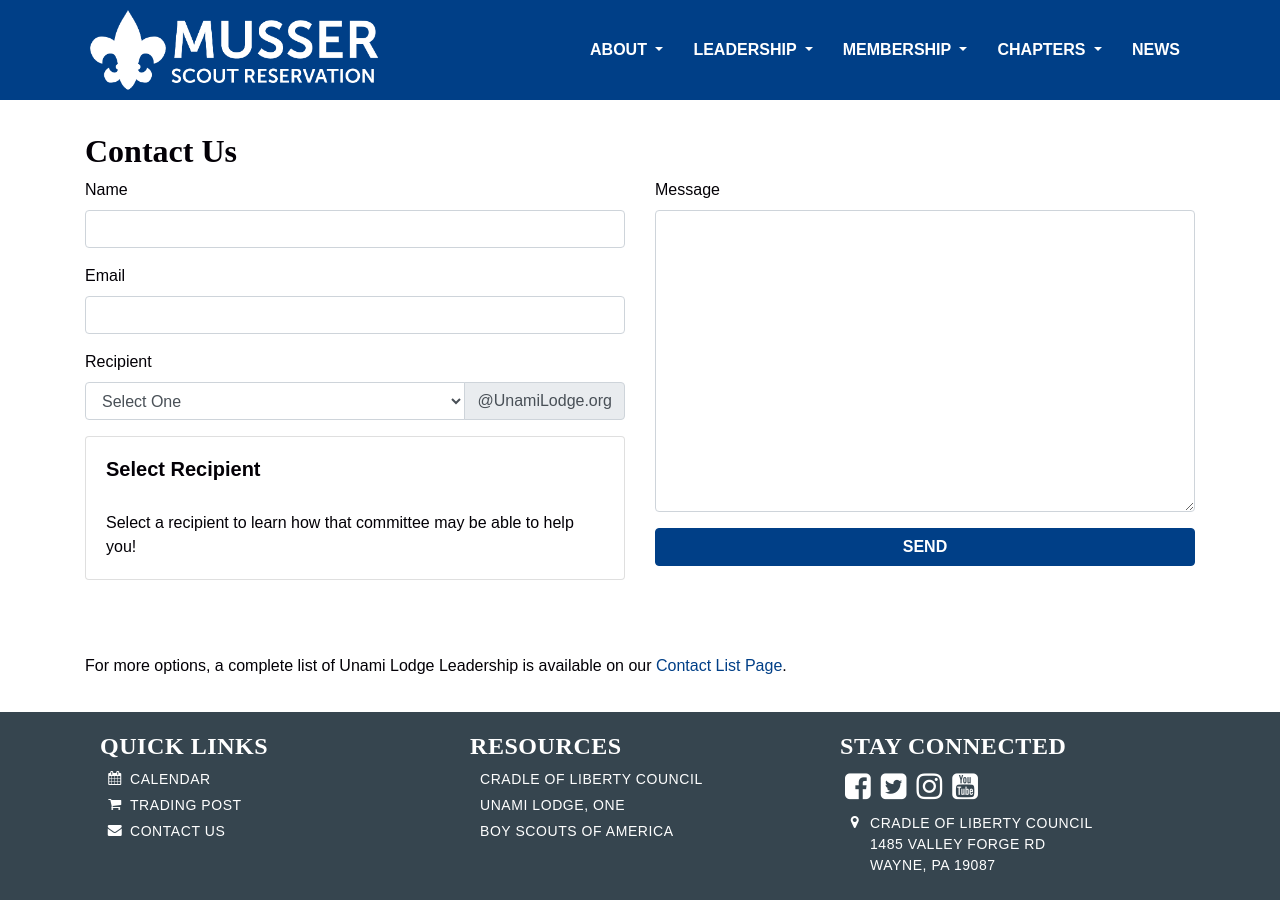
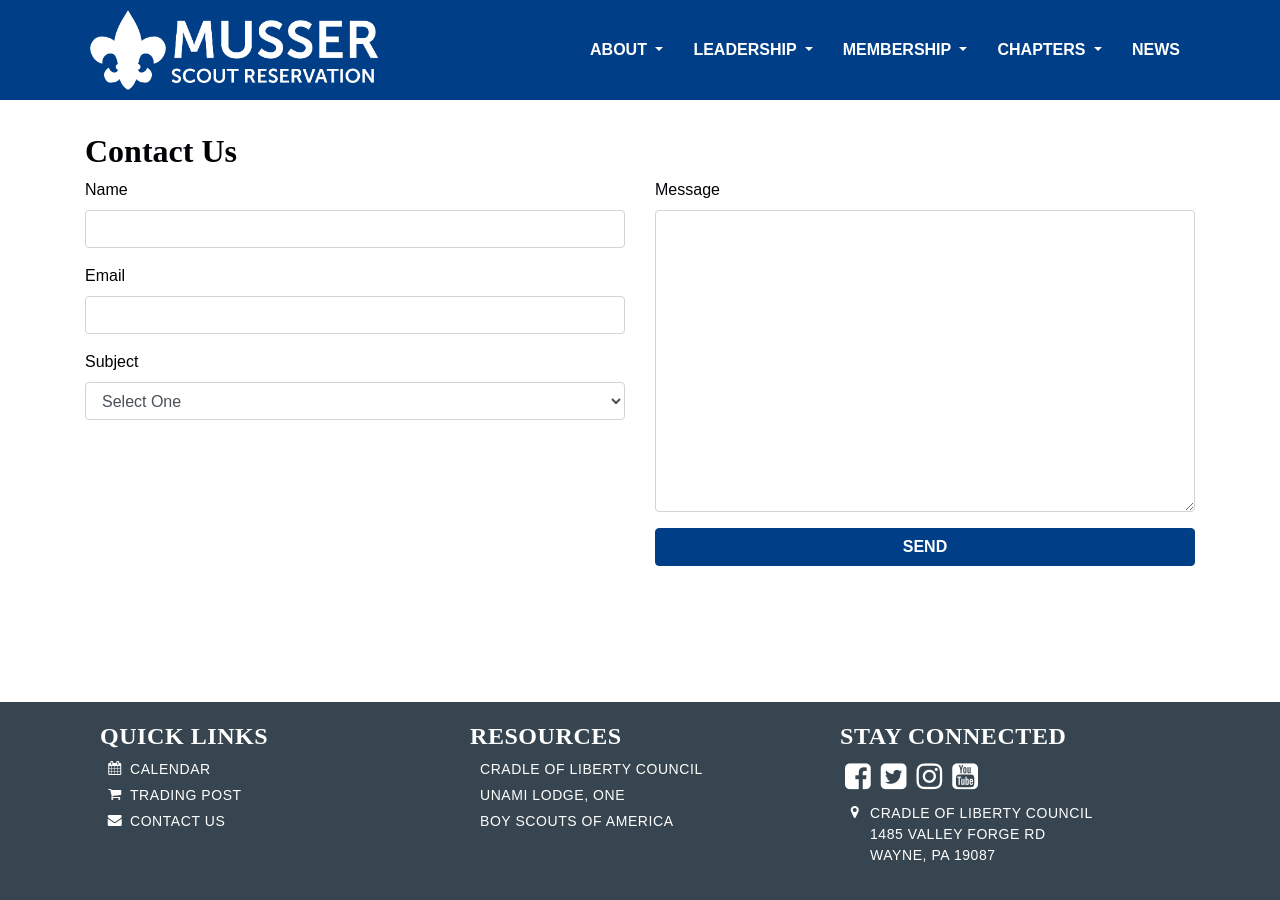
Before and after one commit to colbsa/MusserSR.org, a Jekyll site: the page built from contact.md, in a window 1280 px wide and 900 px high. Built offline with Jekyll 4.4.1, drawn with Linux system fonts in a browser that asks for light colours; some web fonts are replaced.

Commit message:
Reconfigured contact form. Still need to configure mailgun for it to work

```diff
--- a/_config.yml
+++ b/_config.yml
@@ -9,7 +9,7 @@
 url: http://127.0.0.1:4000
 baseurl:
 
-recaptcha: # Needs new key
+recaptcha: 6LdmHcIUAAAAAMMBaaQiAMhIn25IwZQC7Xeb2byD
 
 permalink: /news/:title
 
--- a/assets/custom/js/contact.js
+++ b/assets/custom/js/contact.js
@@ -1,36 +1,11 @@
----
----
-
-recipients = [
-  {%- for committee in site.data.committees -%}
-  {
-  "name": "{{committee.committee-name}}",
-  "email": "{{committee.email}}",
-  "description": "{{committee.responsibilities | capitalize}}"
-  },
-  {% endfor %}
-  ];
-
 $(function() {
-  var recipient = getUrlParams('recipient');
+  var subject = getUrlParams('subject');
   var message = getUrlParams('message');
-  if (recipient.length > 1){
-    $("#contactform-recipient").replaceWith("<input type=\"text\" class=\"form-control\" name=\"recipient\" id=\"requested_email\" placeholder=\"\" value=\"" + recipient + "\" disabled required>")
-    $("#contactform-card").remove();
+  if (subject.length > 1){
+    $("#contactform-subject").replaceWith("<input type=\"text\" class=\"form-control\" name=\"subject\" id=\"requested_subject\" placeholder=\"\" value=\"" + subject + "\" disabled required>")
     if (message.length > 1)
       $("#contactform-message").text(message);
   }
-});
-
-$("#contactform-recipient").change(function () {
-  var selector_value = this.value;
-  $.each(recipients, function(i, v) {
-    if (v.email == selector_value) {
-      $("#recipient-name").text(v.name);
-      $("#recipient-description").text(v.description);
-      return;
-    }
-  });
 });
 
 function ContactUsAlert(alert_class, alert_headline, alert_text) {
@@ -53,7 +28,7 @@
       required: true,
       email: true
     },
-    recipient: {
+    subject: {
       required: true,
     },
     message: {
@@ -63,7 +38,7 @@
   },
   messages: {
     name: "Please tell us your name.",
-    recipient: "Please select a recipient.",
+    subject: "Please select a subject.",
     email: {
       required: "Please give us your email address.",
       email: "Please put your email address in the format of name@example.com"
@@ -87,7 +62,7 @@
   ContactUsAlert(alert_class, alert_headline, alert_text)
   $("#contactform-name").prop('disabled', true);
   $("#contactform-email").prop('disabled', true);
-  $("#contactform-recipient").prop('disabled', true);
+  $("#contactform-subject").prop('disabled', true);
   $("#contactform-message").prop('disabled', true);
   $("#contactform-send").prop('disabled', true);
   $.ajax({
--- a/contact.md
+++ b/contact.md
@@ -20,27 +20,16 @@
         <input type="email" class="form-control" name="email" id="contactform-email" placeholder="" value="" required>
       </div>
       <div class="form-group">
-        <label for="recipient">Recipient</label>
+        <label for="subject">Subject</label>
         <div class="input-group">
-          <select class="form-control" name="recipient" id="contactform-recipient" required>
+          <select class="form-control" name="subject" id="contactform-subject" required>
             <option value="">Select One</option>
-            <option value="membership">Membership</option>
-            <option value="events">Events</option>
-            <option value="ordeal">Ordeal</option>
-            <option value="brotherhood">Brotherhood</option>
-            <option value="service">Service</option>
-            <option value="unitelections">Unit Elections</option>
-            <option value="communications">Communications / Other</option>
+            <option value="Summer Camp">Summer Camp</option>
+            <option value="Reservations">Reservations</option>
+            <option value="Fall Fest">Fall Fest</option>
+            <option value="Training">Training</option>
+            <option value="Other">Other</option>
           </select>
-          <div class="input-group-append">
-            <div class="input-group-text">@UnamiLodge.org</div>
-          </div>
-        </div>
-      </div>
-      <div class="card" id="contactform-card">
-        <div class="card-body">
-          <h5 class="card-title" id="recipient-name">Select Recipient</h5>
-          <p class="card-text" id="recipient-description">Select a recipient to learn how that committee may be able to help you!</p>
         </div>
       </div>
     </div>
@@ -63,5 +52,3 @@
     </div>
   </div>
 </form>
-
-For more options, a complete list of Unami Lodge Leadership is available on our [Contact List Page](contactlist).
```
Also changed, not shown: error-403.md (+1 -1 lines), error-404.md (+3 -3 lines), 1 other file.
